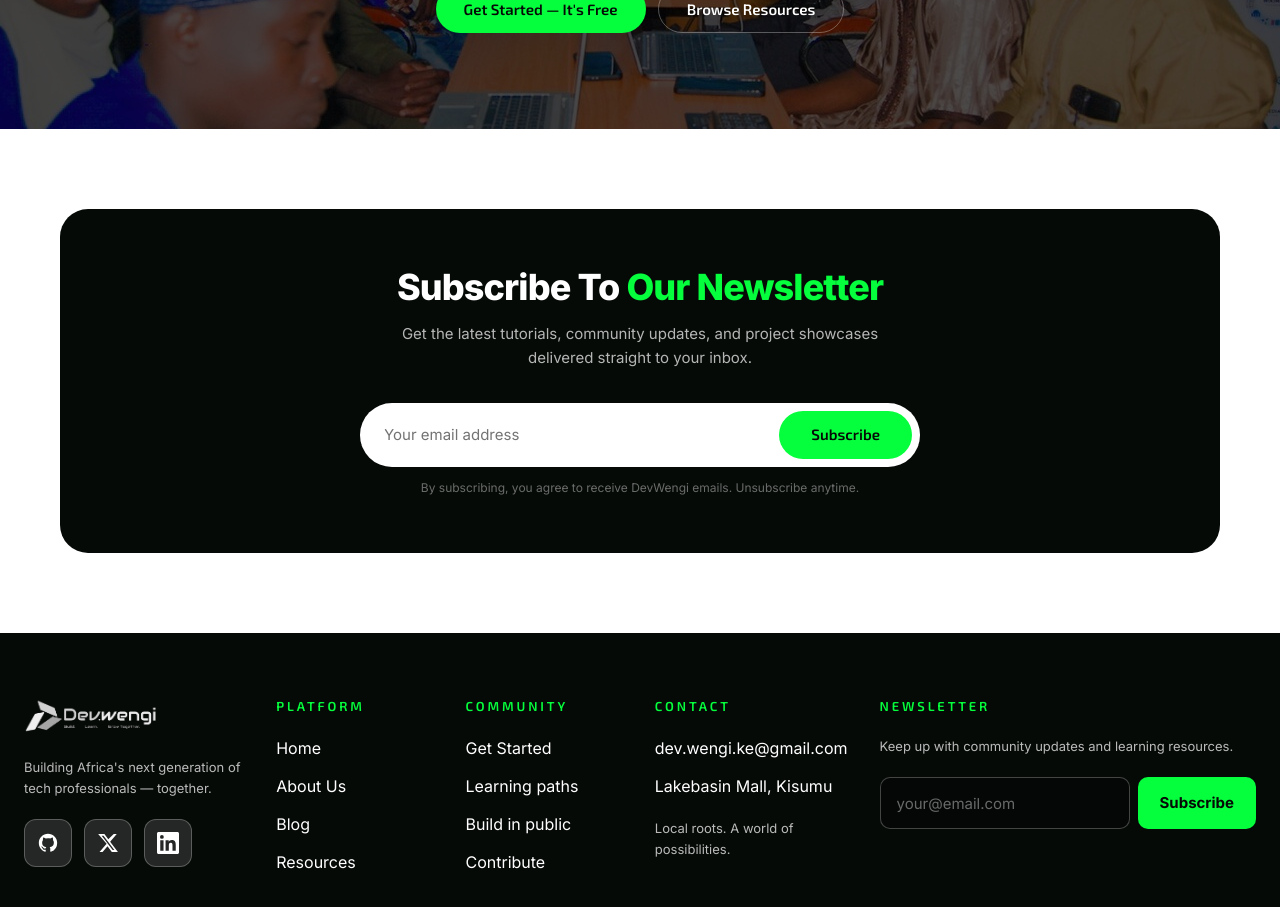
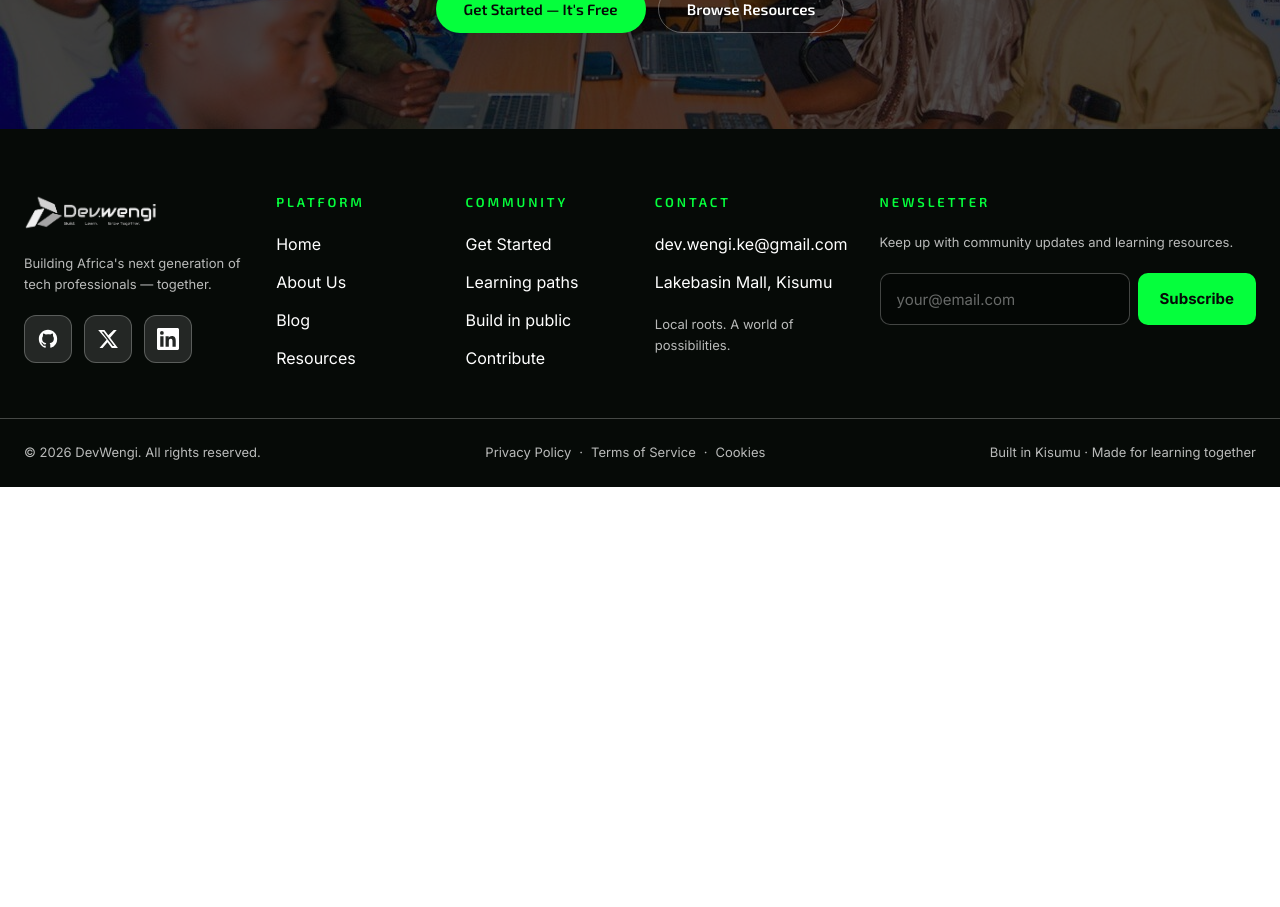
Before and after one commit to dev-wengi/wengi-website, a React (Vite) app: page /about in a window 1280 px wide. Shown: the part 3620-4527 px from the top of the page. After the commit the page ends 4107 px from the top, so only its background shows below. Built offline with nearby package versions, Linux system fonts and the light colour scheme.

Commit message:
Remove newsletter cards from About, Blog, and Resources

```diff
--- a/src/pages/About.tsx
+++ b/src/pages/About.tsx
@@ -3,7 +3,6 @@ import { Link } from 'react-router-dom'
 import { motion } from 'framer-motion'
 import { ArrowRight } from 'lucide-react'
 import { usePageTitle } from '../components/ScrollManager'
-import { NewsletterCard } from '../components/NewsletterCard'
 import { ABOUT_STATS, ABOUT_VALUES, TEAM_ROLES, ABOUT_STEPS } from '../data/about'
 import { DISCORD_INVITE } from '../data/resources'
 
@@ -266,19 +265,6 @@ export const About: React.FC = () => {
         </div>
       </section>
 
-      {/* Newsletter */}
-      <section className="w-full bg-white px-4 py-20 sm:px-6">
-        <div className="mx-auto w-full max-w-[1160px]">
-          <NewsletterCard
-            title={
-              <>
-                Subscribe To <span style={{ color: 'var(--brand,#05FF3C)' }}>Our Newsletter</span>
-              </>
-            }
-            subtext="Get the latest tutorials, community updates, and project showcases delivered straight to your inbox."
-          />
-        </div>
-      </section>
     </>
   )
 }
--- a/src/pages/Blog.tsx
+++ b/src/pages/Blog.tsx
@@ -3,7 +3,6 @@ import { Link } from 'react-router-dom'
 import { motion } from 'framer-motion'
 import { ArrowRight, ArrowUpRight, SquarePen } from 'lucide-react'
 import { usePageTitle } from '../components/ScrollManager'
-import { NewsletterCard } from '../components/NewsletterCard'
 import { BLOG_FILTERS, BLOG_POSTS, FEATURED_POST, type BlogPost } from '../data/blog'
 import { CONTACT_EMAIL, DISCORD_INVITE } from '../data/resources'
 
@@ -315,12 +314,6 @@ export const Blog: React.FC = () => {
         </div>
       </section>
 
-      {/* Newsletter */}
-      <section className="w-full bg-white px-4 py-20 sm:px-6">
-        <div className="mx-auto w-full max-w-[1160px]">
-          <NewsletterCard />
-        </div>
-      </section>
     </>
   )
 }
--- a/src/pages/Resources.tsx
+++ b/src/pages/Resources.tsx
@@ -3,7 +3,6 @@ import { Link } from 'react-router-dom'
 import { motion } from 'framer-motion'
 import { Search, ArrowRight, ArrowUpRight, Check, Route } from 'lucide-react'
 import { usePageTitle } from '../components/ScrollManager'
-import { NewsletterCard } from '../components/NewsletterCard'
 import {
   RESOURCE_PATHS,
   PROJECT_BRIEFS,
@@ -483,12 +482,6 @@ export const Resources: React.FC = () => {
         </div>
       </section>
 
-      {/* Newsletter */}
-      <section className="w-full bg-white px-4 py-20 sm:px-6">
-        <div className="mx-auto w-full max-w-[1160px]">
-          <NewsletterCard />
-        </div>
-      </section>
     </>
   )
 }
```
